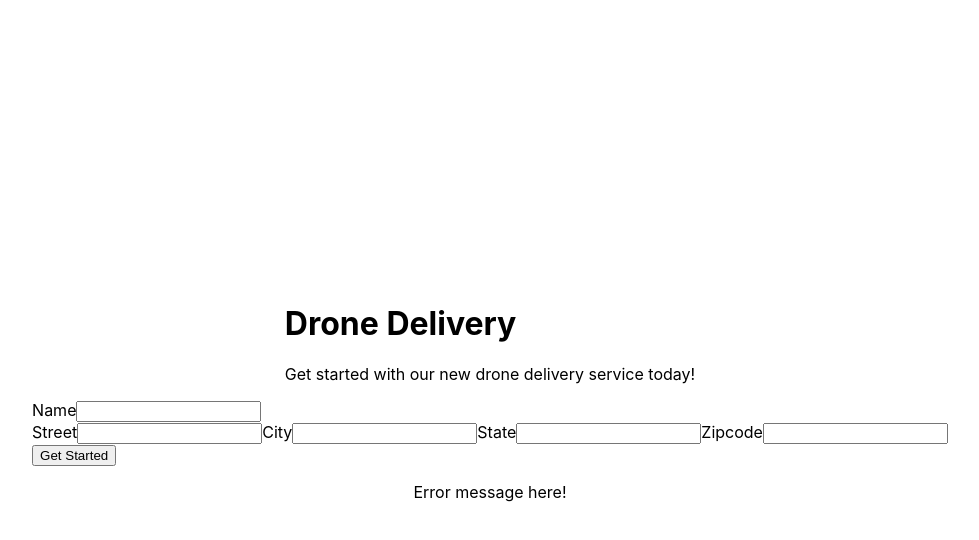
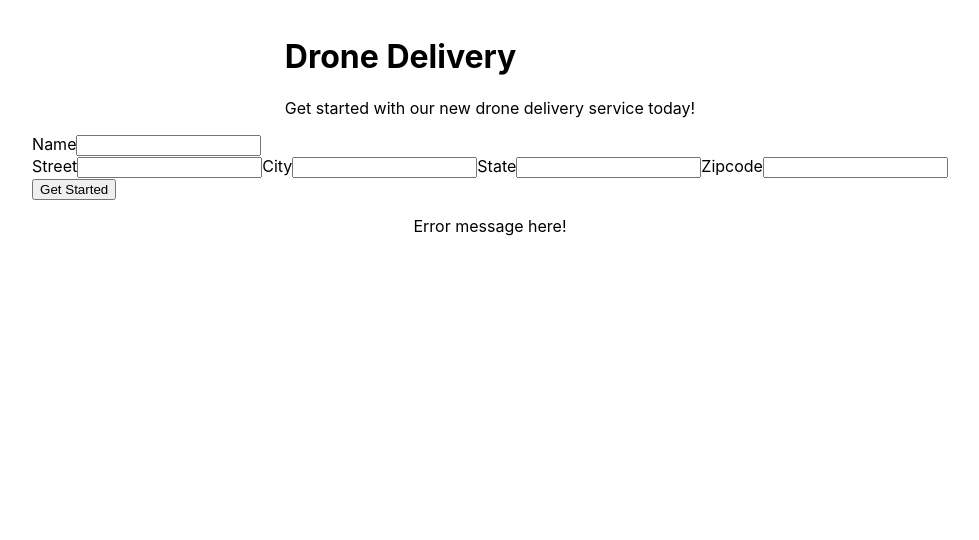
Before and after one commit to andrewgilliland/drone-delivery-next, a Next.js app: page / in a window 1280 px wide. Shown: the top 540 px of the page, without its empty margins (150-1129 px from the left). Built offline with nearby package versions, Linux system fonts and the light colour scheme; no server answers; the database is empty.

Commit message:
adds layout component

```diff
--- /dev/null
+++ b/components/Layout/Layout.jsx
@@ -0,0 +1,20 @@
+import Head from "next/head";
+// import Header from "@components/Header";
+// import Footer from "@components/Footer";
+
+const Layout = ({ children}) => {
+
+
+  return (
+    <div className="mt-10">
+      <Head>
+        <link rel="icon" href="/favicon.ico" />
+      </Head>
+      {/* <Header /> */}
+      <main className="flex flex-col justify-center items-center h-full">{children}</main>
+      {/* <Footer /> */}
+    </div>
+  );
+};
+
+export default Layout;
--- /dev/null
+++ b/components/Layout/index.js
@@ -0,0 +1 @@
+export { default } from "./Layout";
--- a/pages/index.js
+++ b/pages/index.js
@@ -1,7 +1,8 @@
 import Head from "next/head";
 
-import Form from "../components/Form";
-import clientPromise from "../util/mongodb";
+import Layout from "@/components/Layout";
+import Form from "@/components/Form";
+import clientPromise from "@/util/mongodb";
 
 export default function Home({ isConnected }) {
   if (isConnected) {
@@ -9,10 +10,9 @@ export default function Home({ isConnected }) {
   }
 
   return (
-    <div className="container">
+    <Layout>
       <Head>
         <title>Drone Delivery</title>
-        <link rel="icon" href="/favicon.ico" />
       </Head>
 
       <main>
@@ -179,7 +179,7 @@ export default function Home({ isConnected }) {
           box-sizing: border-box;
         }
       `}</style>
-    </div>
+    </Layout>
   );
 }
 
```
Also changed, not shown: pages/thanks.js (+9 -9 lines), pages/verify.js (+4 -4 lines).
